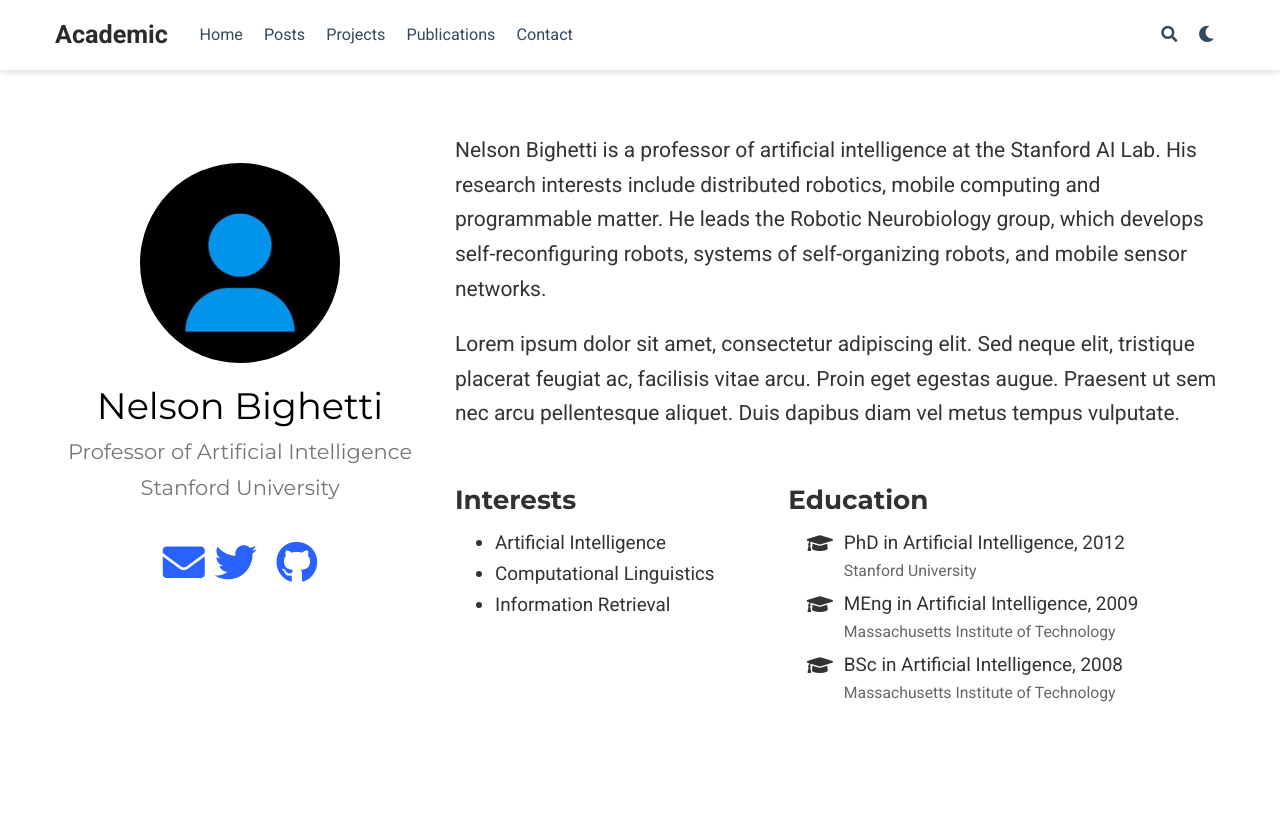
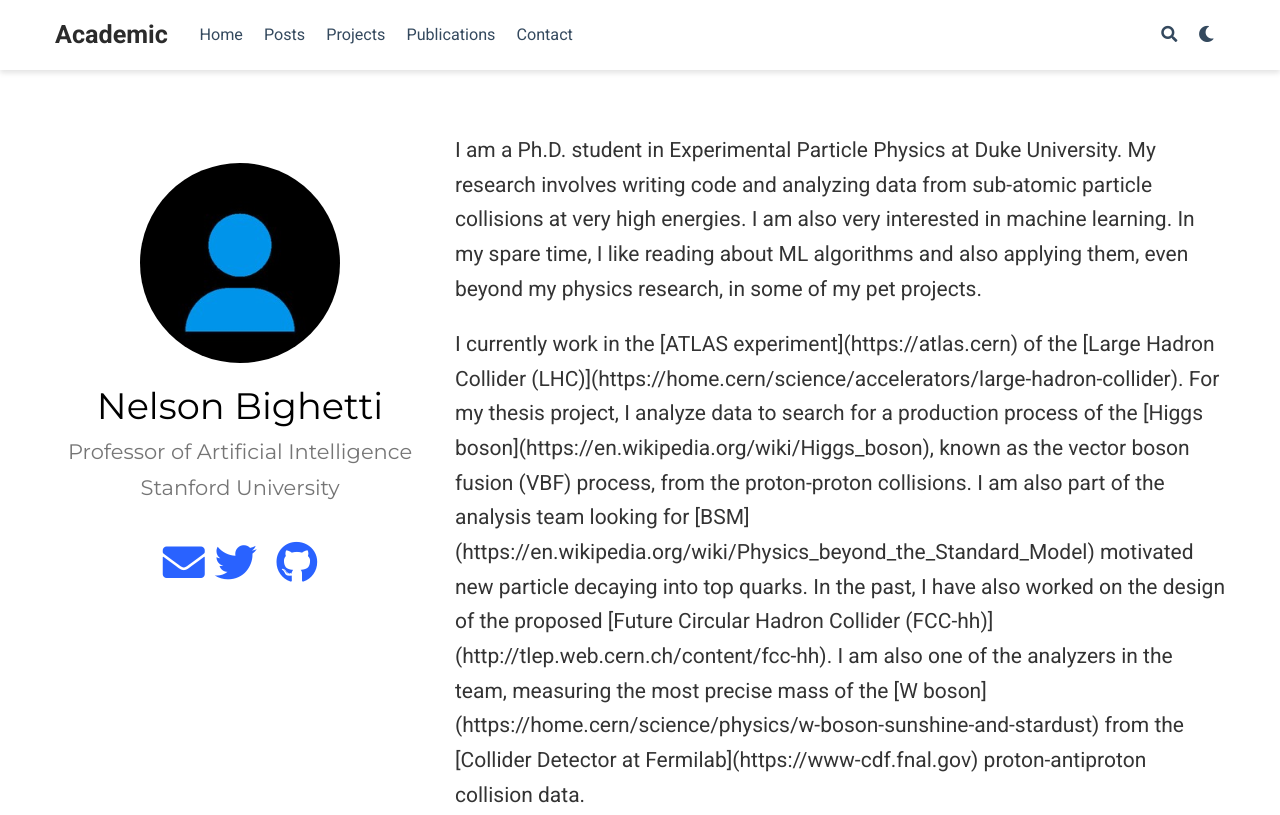
Before and after one commit to sen-sourav/sen-sourav.github.io, a plain HTML site: page authors/admin/index.html in a window 1280 px wide. Shown: the top 815 px of the page. Drawn offline with nearby package versions, Linux system fonts and the light colour scheme; some icons are missing.

Commit message:
bio change

```diff
--- a/authors/admin/index.html
+++ b/authors/admin/index.html
@@ -21,7 +21,7 @@
 
 
 
-  <meta name="author" content="Nelson Bighetti">
+  <meta name="author" content="Sourav Sen">
 
 
 
@@ -492,11 +492,11 @@
   <div class="col-12 col-lg-8">
 
 
+	  <p>I am a Ph.D. student in Experimental Particle Physics at Duke University. My research involves writing code and analyzing data from sub-atomic particle collisions at very high energies. I am also very interested in machine learning. In my spare time, I like reading about ML algorithms and also applying them, even beyond my physics research, in some of my pet projects.</p>
 
 
-    <p>Nelson Bighetti is a professor of artificial intelligence at the Stanford AI Lab. His research interests include distributed robotics, mobile computing and programmable matter. He leads the Robotic Neurobiology group, which develops self-reconfiguring robots, systems of self-organizing robots, and mobile sensor networks.</p>
+	  <p>I currently work in the [ATLAS experiment](https://atlas.cern) of the [Large Hadron Collider (LHC)](https://home.cern/science/accelerators/large-hadron-collider). For my thesis project, I analyze data to search for a production process of the [Higgs boson](https://en.wikipedia.org/wiki/Higgs_boson), known as the vector boson fusion (VBF) process, from the proton-proton collisions. I am also part of the analysis team looking for [BSM](https://en.wikipedia.org/wiki/Physics_beyond_the_Standard_Model) motivated new particle decaying into top quarks. In the past, I have also worked on the design of the proposed [Future Circular Hadron Collider (FCC-hh)](http://tlep.web.cern.ch/content/fcc-hh). I am also one of the analyzers in the team, measuring the most precise mass of the [W boson](https://home.cern/science/physics/w-boson-sunshine-and-stardust)  from the [Collider Detector at Fermilab](https://www-cdf.fnal.gov) proton-antiproton collision data.</p>
 
-<p>Lorem ipsum dolor sit amet, consectetur adipiscing elit. Sed neque elit, tristique placerat feugiat ac, facilisis vitae arcu. Proin eget egestas augue. Praesent ut sem nec arcu pellentesque aliquet. Duis dapibus diam vel metus tempus vulputate.</p>
 
 
     <div class="row">
```
